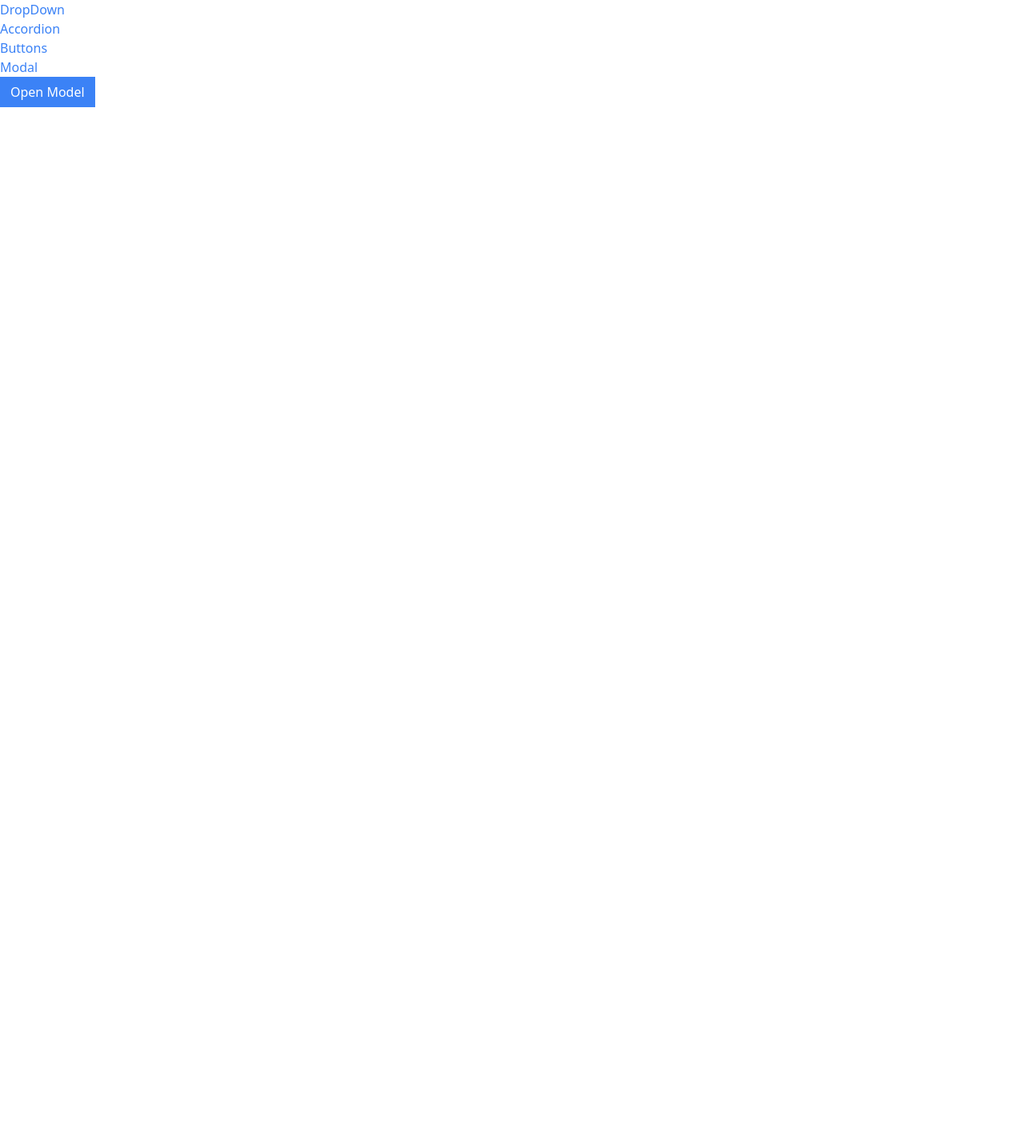
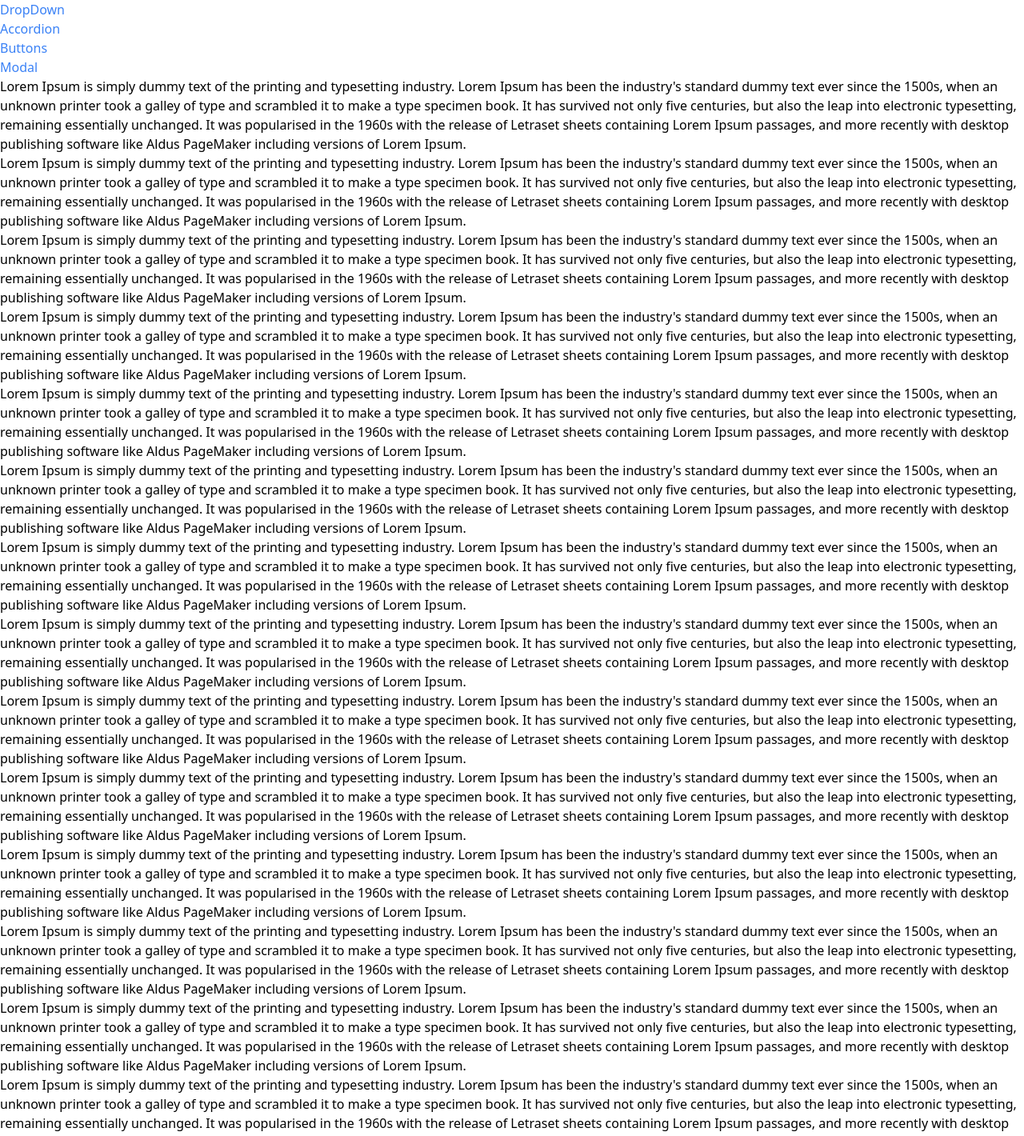
Before and after one commit to bishalkunwar/HandsOnReact, a React (Create React App) app in the folder practicepro/: page /modalPage in a window 1280 px wide. Shown: the top 1420 px of the page at 80% size. Before the commit the page ends 800 px from the top, so only its background shows below. Built offline with nearby package versions, Linux system fonts and the light colour scheme; the HTML template or start-up script is replaced by a standard one.

Commit message:
reactDOM createPortal well implemented

```diff
--- a/practicepro/src/Components/CustomNavigationAndRouting/Modal.js
+++ b/practicepro/src/Components/CustomNavigationAndRouting/Modal.js
@@ -1,12 +1,21 @@
 import ReactDOM from 'react-dom';
+import { useEffect } from 'react';
 
 export  default function Modal({onClose, actionBar, children}){
 
+    useEffect(()=>{
+        document.body.classList.add('overflow-hidden');
+
+        return () => {
+            document.body.classList.remove('overflow-hidden');
+        };
+
+    }, []);
     return ReactDOM.createPortal(
         <div>
-            <div onClick={onClose } className="absolute inset-0 bg-gray-300 opacity-80"></div>
+            <div onClick={onClose } className="fixed inset-0 bg-gray-300 opacity-80"></div>
 
-            <div className="absolute inset-40 p-10 bg-white">
+            <div className="fixed inset-40 p-10 bg-white">
                 <div className='flex flex-col justify-between h-full'>
                     {children}
                     <div className='flex justify-end'>
--- a/practicepro/src/Components/Pages/ModalPage.js
+++ b/practicepro/src/Components/Pages/ModalPage.js
@@ -25,6 +25,48 @@
 
     return(
         <div className="relative">
+            <p>
+                Lorem Ipsum is simply dummy text of the printing and typesetting industry. Lorem Ipsum has been the industry's standard dummy text ever since the 1500s, when an unknown printer took a galley of type and scrambled it to make a type specimen book. It has survived not only five centuries, but also the leap into electronic typesetting, remaining essentially unchanged. It was popularised in the 1960s with the release of Letraset sheets containing Lorem Ipsum passages, and more recently with desktop publishing software like Aldus PageMaker including versions of Lorem Ipsum.
+            </p>
+            <p>
+                Lorem Ipsum is simply dummy text of the printing and typesetting industry. Lorem Ipsum has been the industry's standard dummy text ever since the 1500s, when an unknown printer took a galley of type and scrambled it to make a type specimen book. It has survived not only five centuries, but also the leap into electronic typesetting, remaining essentially unchanged. It was popularised in the 1960s with the release of Letraset sheets containing Lorem Ipsum passages, and more recently with desktop publishing software like Aldus PageMaker including versions of Lorem Ipsum.
+            </p>
+            <p>
+                Lorem Ipsum is simply dummy text of the printing and typesetting industry. Lorem Ipsum has been the industry's standard dummy text ever since the 1500s, when an unknown printer took a galley of type and scrambled it to make a type specimen book. It has survived not only five centuries, but also the leap into electronic typesetting, remaining essentially unchanged. It was popularised in the 1960s with the release of Letraset sheets containing Lorem Ipsum passages, and more recently with desktop publishing software like Aldus PageMaker including versions of Lorem Ipsum.
+            </p>
+            <p>
+                Lorem Ipsum is simply dummy text of the printing and typesetting industry. Lorem Ipsum has been the industry's standard dummy text ever since the 1500s, when an unknown printer took a galley of type and scrambled it to make a type specimen book. It has survived not only five centuries, but also the leap into electronic typesetting, remaining essentially unchanged. It was popularised in the 1960s with the release of Letraset sheets containing Lorem Ipsum passages, and more recently with desktop publishing software like Aldus PageMaker including versions of Lorem Ipsum.
+            </p>
+            <p>
+                Lorem Ipsum is simply dummy text of the printing and typesetting industry. Lorem Ipsum has been the industry's standard dummy text ever since the 1500s, when an unknown printer took a galley of type and scrambled it to make a type specimen book. It has survived not only five centuries, but also the leap into electronic typesetting, remaining essentially unchanged. It was popularised in the 1960s with the release of Letraset sheets containing Lorem Ipsum passages, and more recently with desktop publishing software like Aldus PageMaker including versions of Lorem Ipsum.
+            </p>
+            <p>
+                Lorem Ipsum is simply dummy text of the printing and typesetting industry. Lorem Ipsum has been the industry's standard dummy text ever since the 1500s, when an unknown printer took a galley of type and scrambled it to make a type specimen book. It has survived not only five centuries, but also the leap into electronic typesetting, remaining essentially unchanged. It was popularised in the 1960s with the release of Letraset sheets containing Lorem Ipsum passages, and more recently with desktop publishing software like Aldus PageMaker including versions of Lorem Ipsum.
+            </p>
+            <p>
+                Lorem Ipsum is simply dummy text of the printing and typesetting industry. Lorem Ipsum has been the industry's standard dummy text ever since the 1500s, when an unknown printer took a galley of type and scrambled it to make a type specimen book. It has survived not only five centuries, but also the leap into electronic typesetting, remaining essentially unchanged. It was popularised in the 1960s with the release of Letraset sheets containing Lorem Ipsum passages, and more recently with desktop publishing software like Aldus PageMaker including versions of Lorem Ipsum.
+            </p>
+            <p>
+                Lorem Ipsum is simply dummy text of the printing and typesetting industry. Lorem Ipsum has been the industry's standard dummy text ever since the 1500s, when an unknown printer took a galley of type and scrambled it to make a type specimen book. It has survived not only five centuries, but also the leap into electronic typesetting, remaining essentially unchanged. It was popularised in the 1960s with the release of Letraset sheets containing Lorem Ipsum passages, and more recently with desktop publishing software like Aldus PageMaker including versions of Lorem Ipsum.
+            </p>
+            <p>
+                Lorem Ipsum is simply dummy text of the printing and typesetting industry. Lorem Ipsum has been the industry's standard dummy text ever since the 1500s, when an unknown printer took a galley of type and scrambled it to make a type specimen book. It has survived not only five centuries, but also the leap into electronic typesetting, remaining essentially unchanged. It was popularised in the 1960s with the release of Letraset sheets containing Lorem Ipsum passages, and more recently with desktop publishing software like Aldus PageMaker including versions of Lorem Ipsum.
+            </p>
+            <p>
+                Lorem Ipsum is simply dummy text of the printing and typesetting industry. Lorem Ipsum has been the industry's standard dummy text ever since the 1500s, when an unknown printer took a galley of type and scrambled it to make a type specimen book. It has survived not only five centuries, but also the leap into electronic typesetting, remaining essentially unchanged. It was popularised in the 1960s with the release of Letraset sheets containing Lorem Ipsum passages, and more recently with desktop publishing software like Aldus PageMaker including versions of Lorem Ipsum.
+            </p>
+            <p>
+                Lorem Ipsum is simply dummy text of the printing and typesetting industry. Lorem Ipsum has been the industry's standard dummy text ever since the 1500s, when an unknown printer took a galley of type and scrambled it to make a type specimen book. It has survived not only five centuries, but also the leap into electronic typesetting, remaining essentially unchanged. It was popularised in the 1960s with the release of Letraset sheets containing Lorem Ipsum passages, and more recently with desktop publishing software like Aldus PageMaker including versions of Lorem Ipsum.
+            </p>
+            <p>
+                Lorem Ipsum is simply dummy text of the printing and typesetting industry. Lorem Ipsum has been the industry's standard dummy text ever since the 1500s, when an unknown printer took a galley of type and scrambled it to make a type specimen book. It has survived not only five centuries, but also the leap into electronic typesetting, remaining essentially unchanged. It was popularised in the 1960s with the release of Letraset sheets containing Lorem Ipsum passages, and more recently with desktop publishing software like Aldus PageMaker including versions of Lorem Ipsum.
+            </p>
+            <p>
+                Lorem Ipsum is simply dummy text of the printing and typesetting industry. Lorem Ipsum has been the industry's standard dummy text ever since the 1500s, when an unknown printer took a galley of type and scrambled it to make a type specimen book. It has survived not only five centuries, but also the leap into electronic typesetting, remaining essentially unchanged. It was popularised in the 1960s with the release of Letraset sheets containing Lorem Ipsum passages, and more recently with desktop publishing software like Aldus PageMaker including versions of Lorem Ipsum.
+            </p>
+            <p>
+                Lorem Ipsum is simply dummy text of the printing and typesetting industry. Lorem Ipsum has been the industry's standard dummy text ever since the 1500s, when an unknown printer took a galley of type and scrambled it to make a type specimen book. It has survived not only five centuries, but also the leap into electronic typesetting, remaining essentially unchanged. It was popularised in the 1960s with the release of Letraset sheets containing Lorem Ipsum passages, and more recently with desktop publishing software like Aldus PageMaker including versions of Lorem Ipsum.
+            </p>
             <Button primary onClick={handleClick}>Open Model</Button>
             {showModel && <Modal onClose={handleClose} actionBar={actionBar} children={message}/>}
         </div>
```
